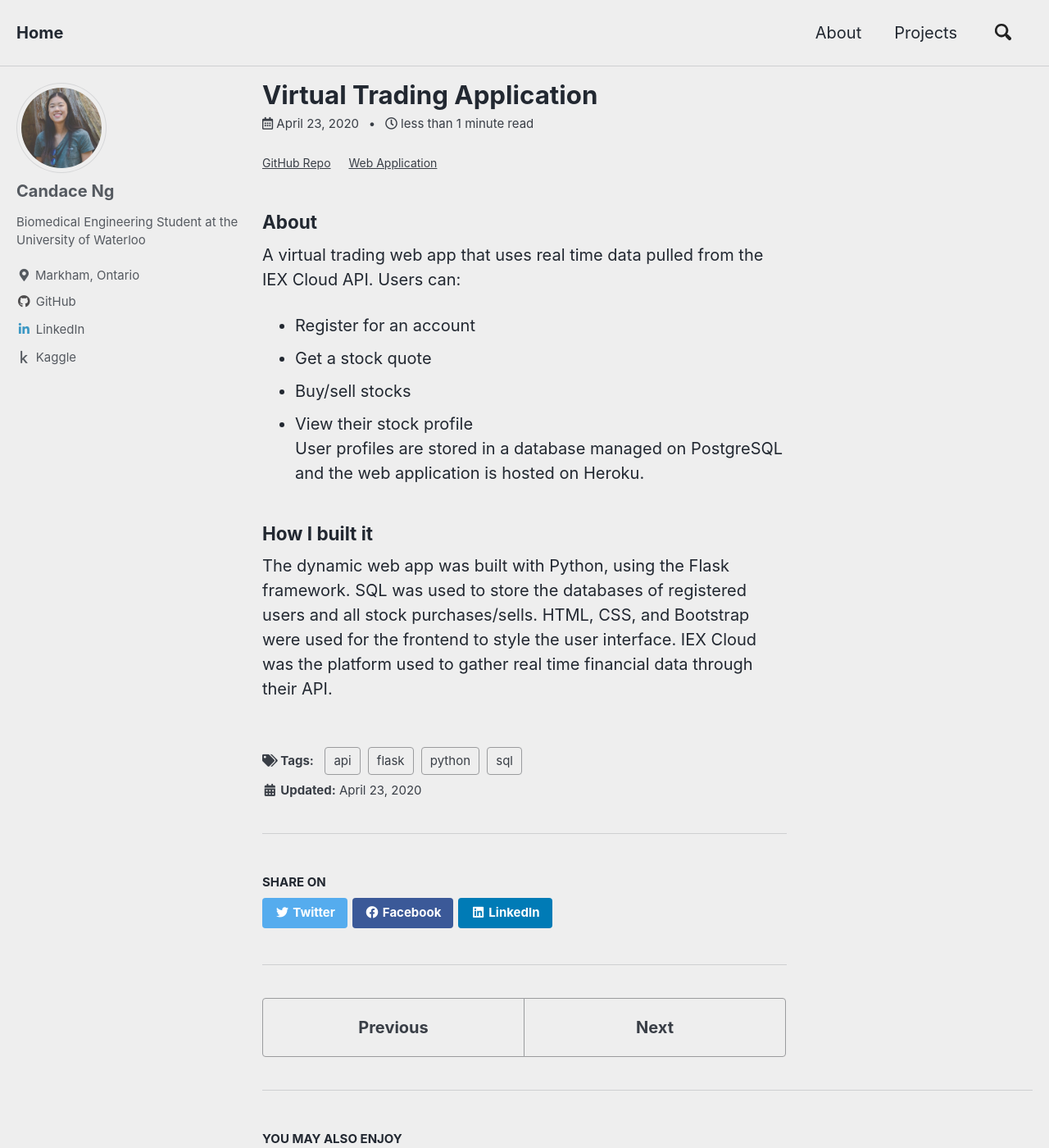
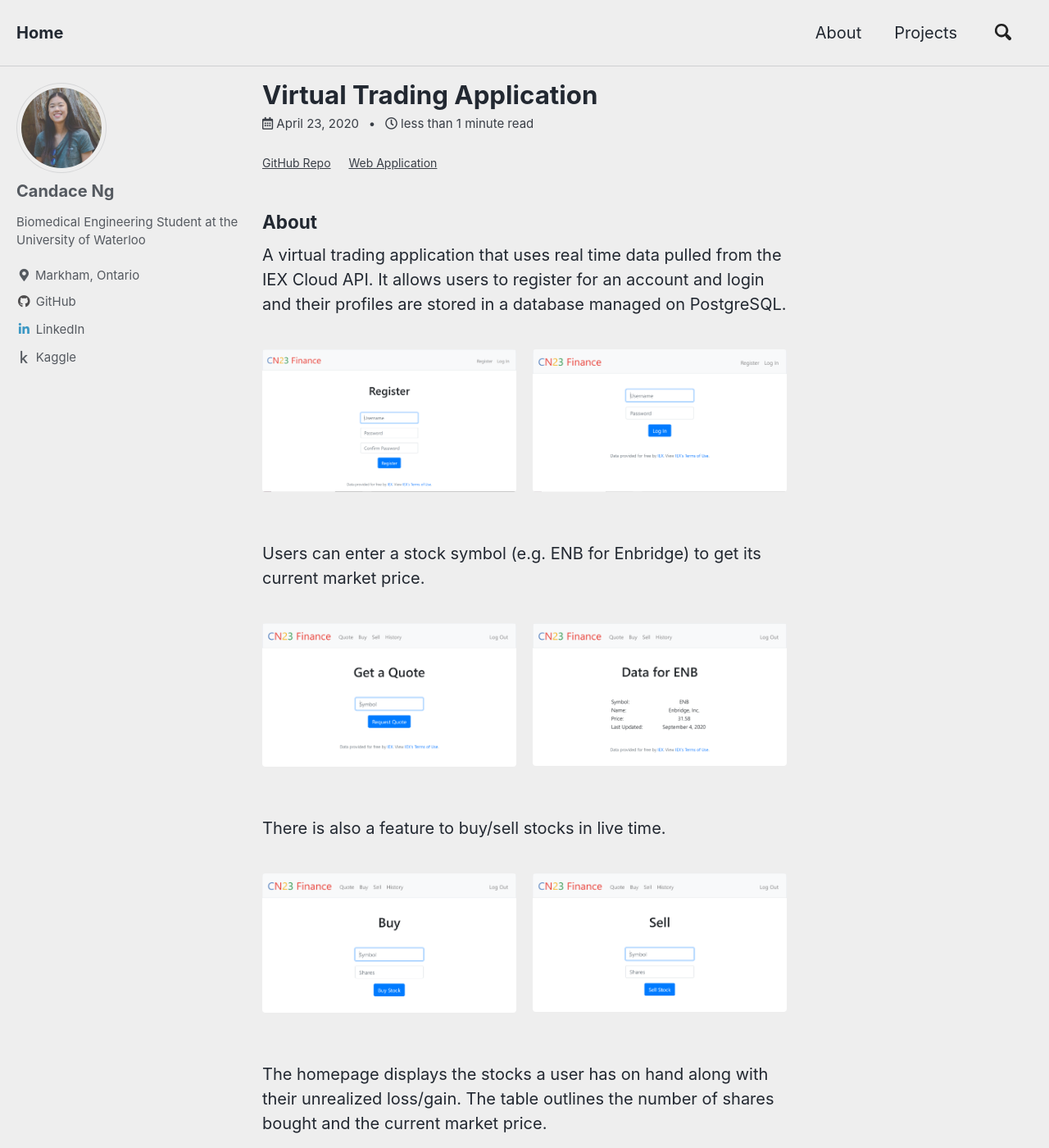
Before and after one commit to candaceng/candaceng, a Jekyll site: the page built from _posts/2020-04-23-trading-app.md, in a window 1280 px wide and 1400 px high. Shown: the whole window at 82% size. Built offline with Jekyll 4.4.1, drawn with Linux system fonts in a browser that asks for light colours; cached includes are drawn as plain includes; some of the changed text lies outside the part shown.

Commit message:
update posts

```diff
--- a/_posts/2020-04-23-trading-app.md
+++ b/_posts/2020-04-23-trading-app.md
@@ -3,7 +3,15 @@ title: "Virtual Trading Application"
 date: 2020-04-23
 tags: [flask, sql, python, api]
 excerpt: "Virtual stock trading web app using real time data"
-mathjax: "true"
+gallery1:
+    - image_path: /images/finance/register.PNG
+    - image_path: /images/finance/login.PNG
+gallery2:
+    - image_path: /images/finance/get-a-quote.PNG
+    - image_path: /images/finance/quote.PNG
+gallery3:
+    - image_path: /images/finance/buy.PNG
+    - image_path: /images/finance/sell.PNG
 ---
 <span style="font-size: 14px;">
     <a href="https://github.com/candaceng/virtual-trading">GitHub Repo</a> &emsp;
@@ -11,12 +19,26 @@ mathjax: "true"
 </span>
 
 ### About
-A virtual trading web app that uses real time data pulled from the IEX Cloud API. Users can:
-- Register for an account
-- Get a stock quote
-- Buy/sell stocks
-- View their stock profile
-User profiles are stored in a database managed on PostgreSQL and the web application is hosted on Heroku.
+A virtual trading application that uses real time data pulled from the IEX Cloud API. It allows users to register for an account and login and their profiles are stored in a database managed on PostgreSQL.
+
+{% include gallery id="gallery1" %}
+
+Users can enter a stock symbol (e.g. ENB for Enbridge) to get its current market price.
+{% include gallery id="gallery2" %}
+
+There is also a feature to buy/sell stocks in live time.
+{% include gallery id="gallery3" %}
+
+The homepage displays the stocks a user has on hand along with their unrealized loss/gain. The table outlines the number of shares bought and the current market price.
+<br><br><img class="align-center" src="{{ site.url }}{{ site.baseurl }}/images/finance/stock-profile.PNG" alt="" height="300" width="500">
+
+The history tab lists all their previous transactions made on the account. The table indicates exactly how many shares of what stock was bought or sold.
+<br><br><img class="align-center" src="{{ site.url }}{{ site.baseurl }}/images/finance/transaction-history.PNG" alt="" height="300" width="500">
 
 ### How I built it
 The dynamic web app was built with Python, using the Flask framework. SQL was used to store the databases of registered users and all stock purchases/sells. HTML, CSS, and Bootstrap were used for the frontend to style the user interface. IEX Cloud was the platform used to gather real time financial data through their API.
+
+<span style="font-size: 14px;">
+    <a href="https://github.com/candaceng/virtual-trading">GitHub Repo</a> &emsp;
+    <a href="https://cn23-finance.herokuapp.com/">Web Application</a> &emsp;
+</span>
```
Also changed, not shown: _posts/2020-03-23-covid-model.md (+4 -0 lines), _posts/2020-08-23-text-prediction-ngrams.md (+6 -0 lines), images/finance/buy.PNG (added), images/finance/get-a-quote.PNG (added), images/finance/login.PNG (added), images/finance/quote.PNG (added), images/finance/register.PNG (added), images/finance/sell.PNG (added), images/finance/stock-profile.PNG (added), images/finance/transaction-history.PNG (added).
